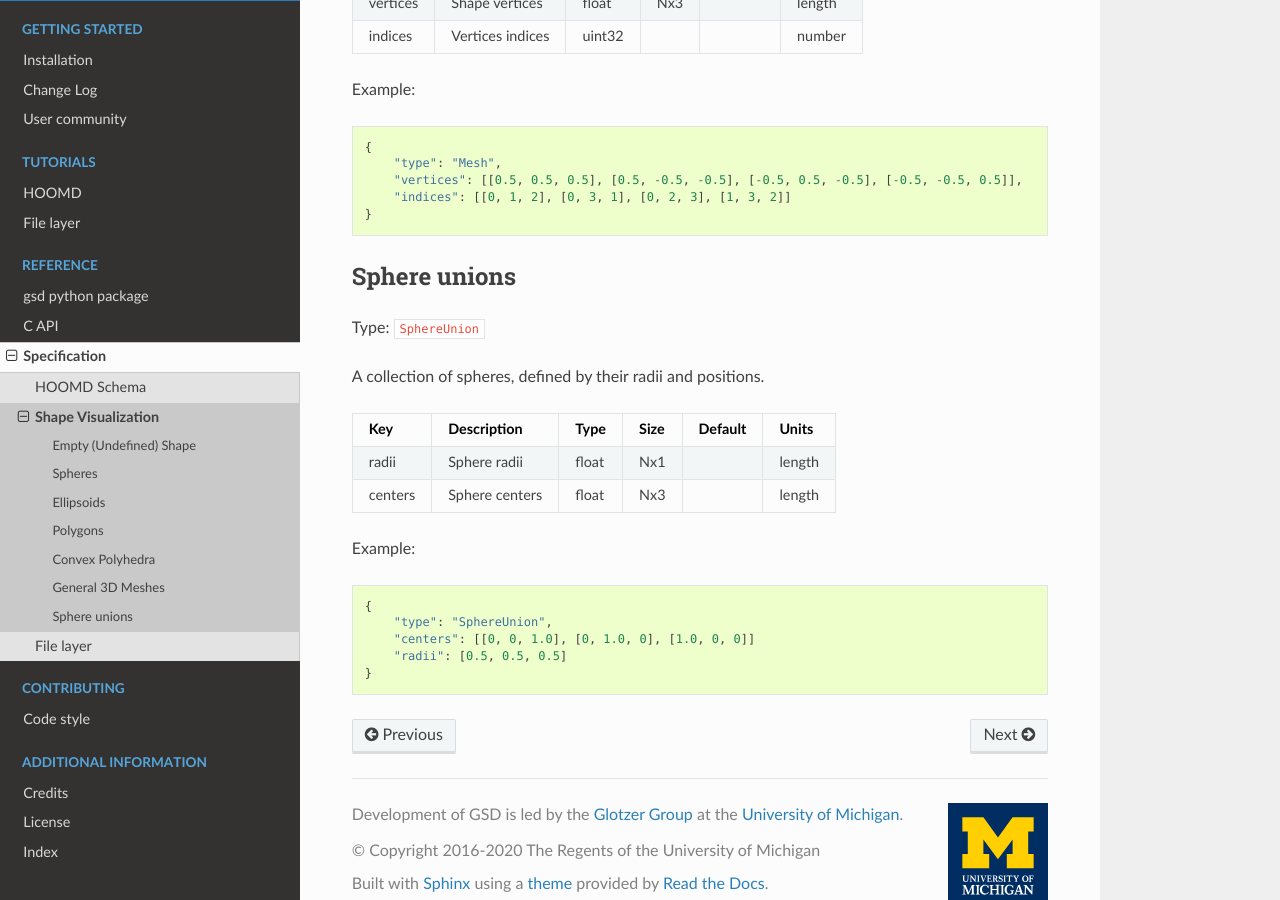
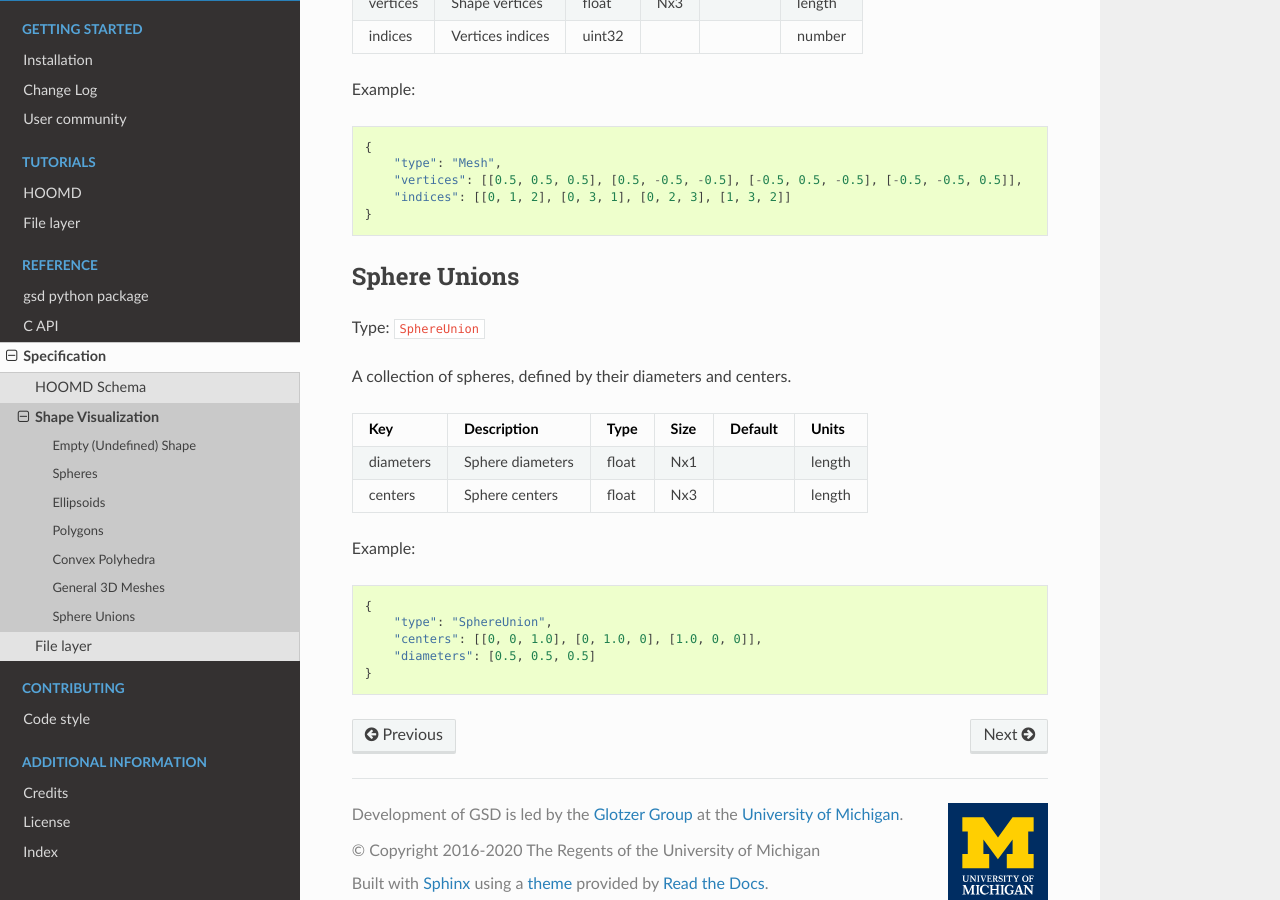
Before and after one commit to glotzerlab/gsd, a Sphinx documentation site: the page built from doc/shapes.rst, in a window 1280 px wide and 900 px high, scrolled down 2682 px. Built offline with Sphinx 7.4.7 and the Read the Docs theme 2.0.0, drawn with Linux system fonts in a browser that asks for light colours.

Commit message:
Update sphere union spec (#66)
* update spec

* remove fl.c, minor doc fix

```diff
--- a/doc/shapes.rst
+++ b/doc/shapes.rst
@@ -138,24 +138,24 @@ Example::
         "indices": [[0, 1, 2], [0, 3, 1], [0, 2, 3], [1, 3, 2]]
     }
 
-Sphere unions
+Sphere Unions
 -------------
 
 Type: ``SphereUnion``
 
-A collection of spheres, defined by their radii and positions.
+A collection of spheres, defined by their diameters and centers.
 
-=============== =============== ===== ==== ======= ======
-Key             Description     Type  Size Default Units
-=============== =============== ===== ==== ======= ======
-radii           Sphere radii    float Nx1          length
-centers         Sphere centers  float Nx3          length
-=============== =============== ===== ==== ======= ======
+=============== ================ ===== ==== ======= ======
+Key             Description      Type  Size Default Units
+=============== ================ ===== ==== ======= ======
+diameters       Sphere diameters float Nx1          length
+centers         Sphere centers   float Nx3          length
+=============== ================ ===== ==== ======= ======
 
 Example::
 
     {
         "type": "SphereUnion",
-        "centers": [[0, 0, 1.0], [0, 1.0, 0], [1.0, 0, 0]]
-        "radii": [0.5, 0.5, 0.5]
+        "centers": [[0, 0, 1.0], [0, 1.0, 0], [1.0, 0, 0]],
+        "diameters": [0.5, 0.5, 0.5]
     }
```
Also changed, not shown: 1 other file.
